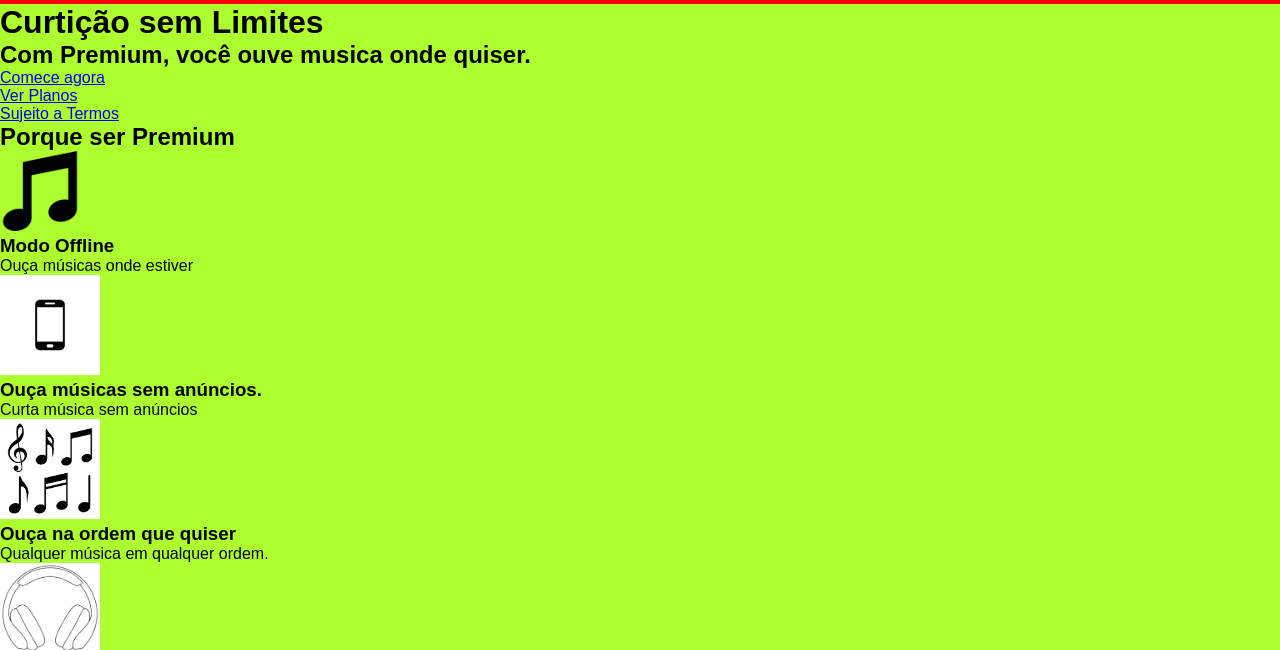
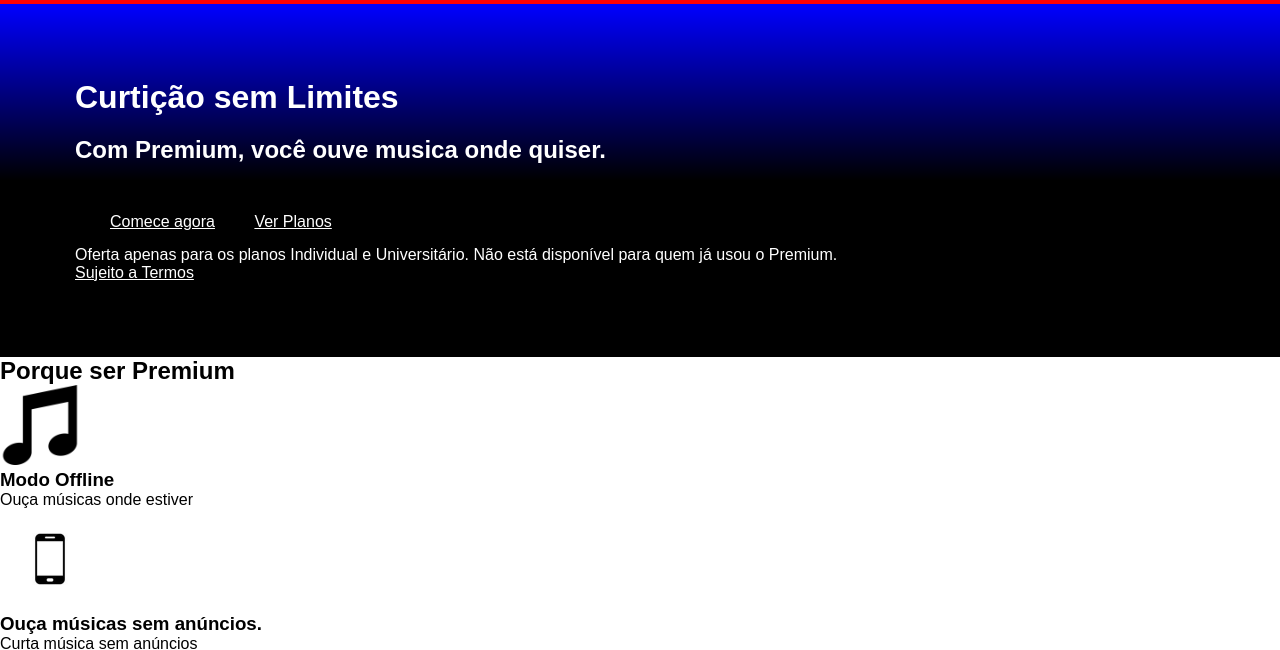
Before and after one commit to JuniorWSP/Aulas-Trybe, a plain HTML site: page site/index.html in a window 1280 px wide. Shown: the part 115-765 px from the top of the page. Drawn offline with Linux system fonts and the light colour scheme.

Commit message:
melhorando o exercicio

```diff
--- a/site/index.html
+++ b/site/index.html
@@ -1,5 +1,6 @@
 <!DOCTYPE html>
 <html lang="pt-BR">
+
 <head>
     <meta charset="UTF-8">
     <meta name="viewport" content="width=device-width, initial-scale=1.0">
@@ -7,6 +8,7 @@
     <link rel="stylesheet" href="style.css">
     <title>Spotfy Premium</title>
 </head>
+
 <body>
     <!--seção 1-->
     <div class="header-content">
@@ -23,18 +25,32 @@
     </div>
 
     <!--seção 2-->
-        <div style="background-color: greenyellow;">
+    <div>
+        <div class="premium">
+            <div class="premium-content">
                 <!--header 1-->
                 <h1>Curtição sem Limites</h1>
                 <!--header 2-->
                 <h2>Com Premium, você ouve musica onde quiser.</h2>
                 <div>
+                </div>
+            </div>
             <!--seção 1-->
-                <a href="https://www.spotify.com/br-pt/purchase/offer/default-trial-1m?country=BR" target="_blank"><span>Comece agora</span></a>
+            <div class="premium-button">
+
+            </div>
             <div>
-                <a href="https://www.spotify.com/br-pt/premium/?utm_source=br-pt_brand_contextual-desktop_text&utm_medium=paidsearch&utm_campaign=alwayson_latam_br_premiumbusiness_core_brand+contextual-desktop+text+exact+br-pt+google&gad_source=1&gclid=CjwKCAiAu9yqBhBmEiwAHTx5p4EMuMTsP23N7k4zV3_Fc_0tV2mtg7rjNCW03IovYJttd3z6PrEIPBoChbAQAvD_BwE&gclsrc=aw.ds#plans" target="_blank"><span>Ver Planos</span></a>
+                <div class="premium-button">
+            <a href="https://www.spotify.com/br-pt/purchase/offer/default-trial-1m?country=BR"
+                target="_blank"><span>Comece agora</span></a>
+                </div>
+                <a href="https://www.spotify.com/br-pt/premium/?utm_source=br-pt_brand_contextual-desktop_text&utm_medium=paidsearch&utm_campaign=alwayson_latam_br_premiumbusiness_core_brand+contextual-desktop+text+exact+br-pt+google&gad_source=1&gclid=CjwKCAiAu9yqBhBmEiwAHTx5p4EMuMTsP23N7k4zV3_Fc_0tV2mtg7rjNCW03IovYJttd3z6PrEIPBoChbAQAvD_BwE&gclsrc=aw.ds#plans"
+                    target="_blank"><span>Ver Planos</span></a>
                 <div>
-                <a href="https://www.spotify.com/legal/premium-promotional-offer-terms" target="_blank"><span>Sujeito a Termos</span></a>
+                    <p>Oferta
+                        apenas para os planos Individual e Universitário. Não está disponível para quem já usou o
+                        Premium.</p>
+                    <a href="https://www.spotify.com/legal/premium-promotional-offer-terms" target="_blank"> <span>Sujeito a Termos</span></a>
                 </div>
             </div>
         </div>
@@ -73,4 +89,5 @@
         </ol>
     </div>
 </body>
+
 </html>
--- a/site/style.css
+++ b/site/style.css
@@ -46,3 +46,41 @@ body {
     font-weight: 700;
     font-size: 15px;
 }
+
+.premium {
+    padding: 75px;
+    background-image: linear-gradient(blue, black, black);
+    color: white;
+}
+
+.premium-content{
+    width: 50%;
+}
+
+.premiumu-content h1{
+    font-size: 35px;
+}
+
+.premimum p{
+    font-size: 12px;
+    margin-top: 30px;
+}
+
+.premium a{
+    color: white;
+}
+
+.premium p a{
+    color: white;
+}
+
+.premium h1, premium h2{
+    margin-bottom: 20px;
+}
+
+.premium-button{
+    display: inline-block;
+    padding: 15px 35px;
+    border-radius: 100px;
+    text-decoration: none;
+}
```
Lines whose indentation alone changed are shown as unchanged.
